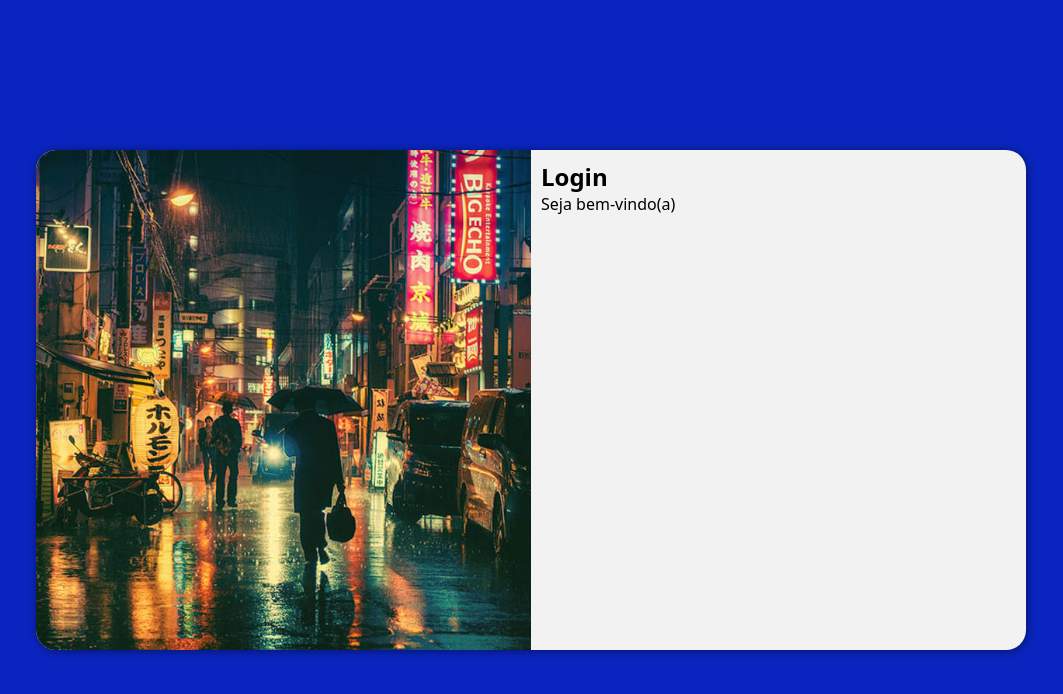
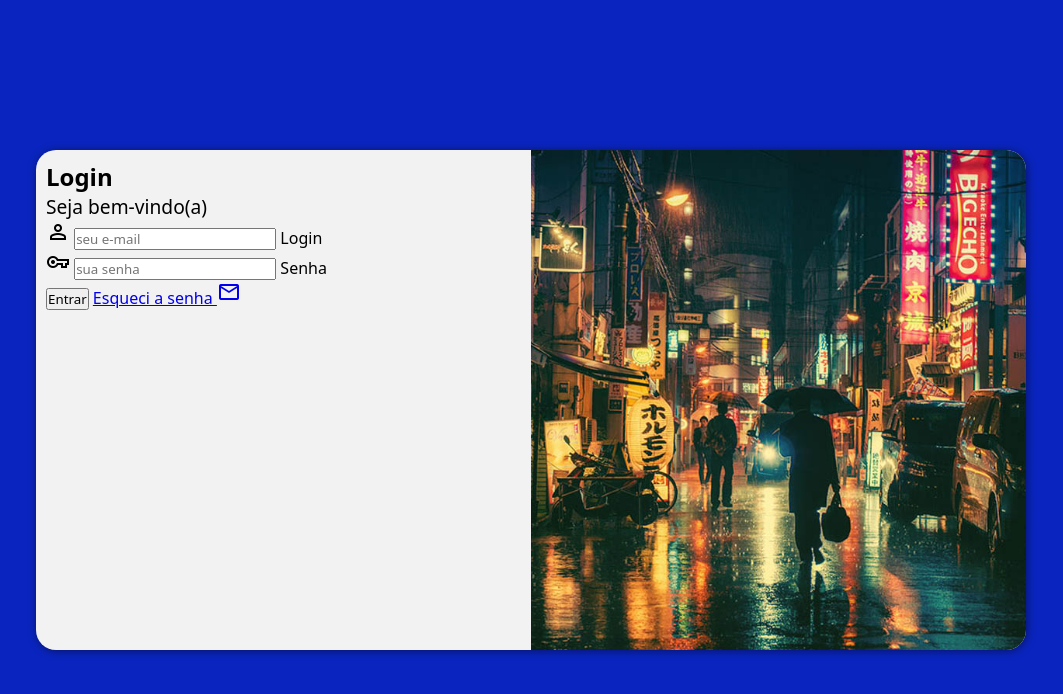
Before and after one commit to wkd10/login, a plain HTML site: page index.html in a window 1280 px wide. Shown: the whole page, without its empty margins (109-1172 px from the left). Drawn offline with nearby package versions, Linux system fonts and the light colour scheme.

Commit message:
form completo

```diff
--- a/estilos/media-query.css
+++ b/estilos/media-query.css
@@ -30,13 +30,16 @@
         width: 990px;
     }
     section#login > div#imagem{
-        float: left;
+        float: right;
         width: 50%;
         height: 100%;
     }
     section#login > div#formulario{
-        float: right;
+        float: left;
         width: 50%;
+    }
+    div#formulario > p{
+        font-size: 1.2em;
     }
 
 
--- a/index.html
+++ b/index.html
@@ -7,6 +7,7 @@
     <title>Login</title>
     <link rel="stylesheet" href="estilos/style.css">
     <link rel="stylesheet" href="estilos/media-query.css">
+    <link href="https://fonts.googleapis.com/css2?family=Material+Symbols+Outlined" rel="stylesheet" />
 </head>
 <body>
     <section id="login">
@@ -16,7 +17,28 @@
         <div id="formulario">
             <h1>Login</h1>
             <p>Seja bem-vindo(a)</p>
-            <form action="login.php" method="post"></form>
+            <form action="login.php" method="post" autocomplete="on">
+                <div class="campo">
+                    <span class="material-symbols-outlined">
+                        person
+                    </span>
+                    <input type="email" name="login" id="ilogin" placeholder="seu e-mail" autocomplete="email" required maxlength="30">
+                    <label for="ilogin">Login</label>
+                </div>
+                <div class="campo">
+                    <span class="material-symbols-outlined">
+                        vpn_key
+                    </span>
+                    <input type="password" name="senha" id="isenha" placeholder="sua senha" autocomplete="current-password" required minlength="8" maxlength="20">
+                     <label for="isenha">Senha</label>
+                </div>
+                <input type="submit" value="Entrar">
+                <a href="esqueci.html">
+                    Esqueci a senha <span class="material-symbols-outlined">
+                        mail
+                        </span>
+                </a>
+            </form>
         </div>
     </section>
 
```
